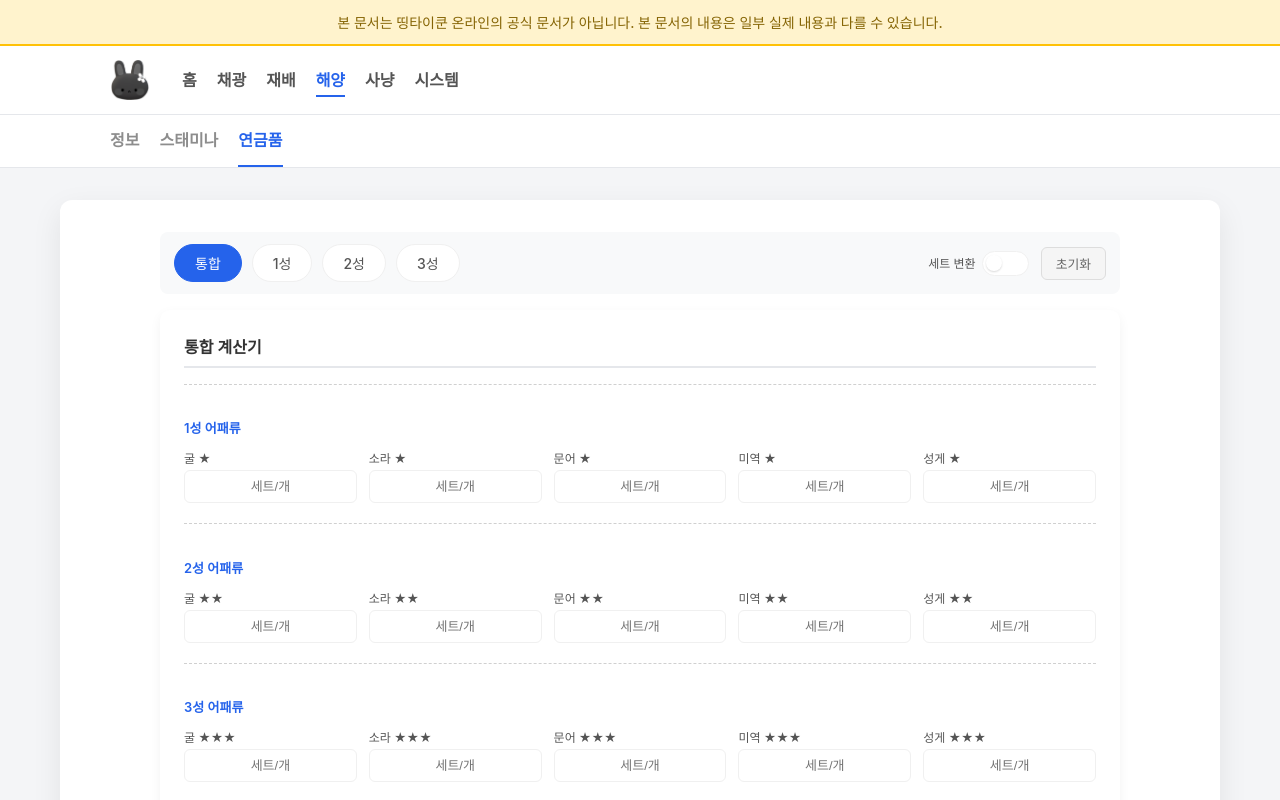
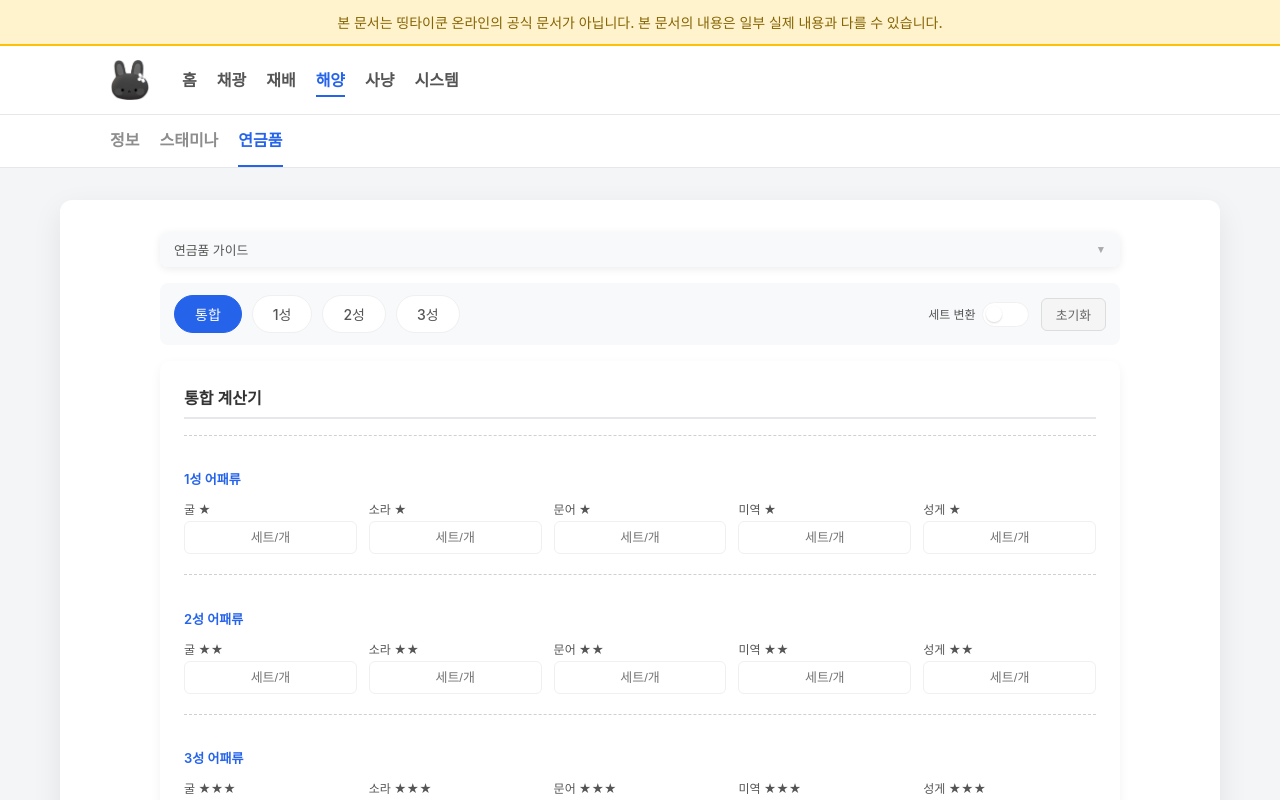
Before and after one commit to 1x0x7/107spa, a Next.js app: page /ocean/gold in a window 1280 px wide. Shown: the top 800 px of the page. Built offline with nearby package versions, Linux system fonts and the light colour scheme.

Commit message:
ocean guide

```diff
--- a/app/ocean/gold/ocean-gold.css
+++ b/app/ocean/gold/ocean-gold.css
@@ -24,6 +24,106 @@
   background-color: var(--color-bg-secondary, #f8f9fa);
   border-radius: var(--border-radius-md, 8px);
   flex-wrap: wrap;
+}
+
+/* ===== 가이드/데이터 토글 ===== */
+.data-card {
+  background: white;
+  border-radius: var(--border-radius-md, 8px);
+  margin-bottom: 16px;
+  overflow: hidden;
+  border-radius: 8px;
+  box-shadow: 0 2px 8px rgba(0, 0, 0, 0.08);
+}
+
+.data-toggle {
+  width: 100%;
+  display: flex;
+  justify-content: space-between;
+  align-items: center;
+  padding: 8px 14px;
+  background: var(--color-bg-secondary, #f8f9fa);
+  border: none;
+  font-size: 0.8rem;
+  font-weight: 500;
+  color: var(--color-text-secondary, #666);
+  cursor: pointer;
+  transition: background 0.2s;
+}
+
+.data-toggle:hover {
+  background: #eee;
+}
+
+.toggle-icon {
+  font-size: 0.65rem;
+  color: #aaa;
+  transition: transform 0.2s ease;
+}
+
+.data-toggle.open .toggle-icon {
+  color: #888;
+  transform: rotate(180deg);
+}
+
+/* ===== 가이드 컨텐츠 ===== */
+.data-table-wrapper {
+  padding: 0 8px;
+  max-height: 0;
+  overflow-y: auto;
+  transition: max-height 0.3s ease, padding 0.3s ease;
+}
+
+.data-table-wrapper.open {
+  padding: 0 8px 8px;
+  max-height: 400px;
+}
+
+.guide-content {
+  padding: 8px;
+}
+
+.guide-section {
+  margin-bottom: 16px;
+}
+
+.guide-section:last-child {
+  margin-bottom: 0;
+}
+
+.guide-section h4 {
+  font-size: 0.8rem;
+  font-weight: 600;
+  color: #333;
+  margin-bottom: 6px;
+}
+
+.guide-section p {
+  font-size: 0.75rem;
+  color: #666;
+  line-height: 1.4;
+  margin-bottom: 6px;
+}
+
+.guide-section ul {
+  list-style: none;
+  padding: 0;
+  margin: 0;
+}
+
+.guide-section li {
+  font-size: 0.72rem;
+  color: #888;
+  padding: 3px 0;
+  padding-left: 12px;
+  position: relative;
+}
+
+.guide-section li:before {
+  content: '•';
+  position: absolute;
+  left: 0;
+  color: #4a90e2;
 }
 
 .gold-star-toggle label {
@@ -1157,6 +1257,8 @@
   transform: translateX(0);
 }
 
+
+
 /* ===== 반응형 ===== */
 @media (max-width: 768px) {
   .gold-container {
--- a/app/ocean/gold/page.tsx
+++ b/app/ocean/gold/page.tsx
@@ -31,6 +31,7 @@ export default function OceanGoldPage() {
   const [setMode, setSetMode] = useState(false)
   const [showDetails, setShowDetails] = useState(false)
   const [independentMode, setIndependentMode] = useState(false) // 독립 계산 스위치
+  const [showGuide, setShowGuide] = useState(false) // 가이드 열림/닫힘
   const [isLoaded, setIsLoaded] = useState(false)
   const [isCalculating, setIsCalculating] = useState(false) // 계산 중 상태
   const [workerReady, setWorkerReady] = useState(false) // Worker 준비 상태
@@ -539,6 +540,31 @@ export default function OceanGoldPage() {
   return (
     <div>
       <div className="gold-container">
+        {/* 연금품 가이드 */}
+        <div className="data-card">
+          <button className={`data-toggle ${showGuide ? 'open' : ''}`} onClick={() => setShowGuide(v => !v)}>
+            <span>연금품 가이드</span>
+            <span className="toggle-icon">▼</span>
+          </button>
+          <div className={`data-table-wrapper ${showGuide ? 'open' : ''}`}>
+            <div className="guide-content">
+              <div className="guide-section">
+                <p>보유 재료를 최대한 소모하여 최적의 수익을 계산합니다</p>
+              </div>
+              <div className="guide-section">
+                <ul>
+                  <li><strong>세트 변환</strong> : 세트 / 수량 으로 표기를 바꿉니다</li>
+                  <li><strong>보유량 입력</strong> : 기존 보유하고 있던 보유량도 고려하여 계산합니다</li>
+                  <li><strong>독립 계산</strong> : 0성을</li>
+                  <li><strong>통합 탭</strong> : 모든 성급을 한번에 최적화하여 계산합니다</li>
+                  <li>65개 = 1/1 로 입력 가능합니다</li>
+                </ul>
+              </div>
+
+            </div>
+          </div>
+        </div>
+
         {/* 탭 선택 */}
         <div className="gold-star-toggle">
           {(['all', '1', '2', '3'] as StarLevel[]).map(s => (
--- a/app/styles/dark.css
+++ b/app/styles/dark.css
@@ -1328,3 +1328,7 @@ html.theme-transition *::after {
 :root[data-theme="dark"] .guide-stat.efficiency {
   background: rgba(59, 130, 246, 0.25);
 }
+
+:root[data-theme="dark"] .guide-section h4 {
+  color: #888;
+}
```
